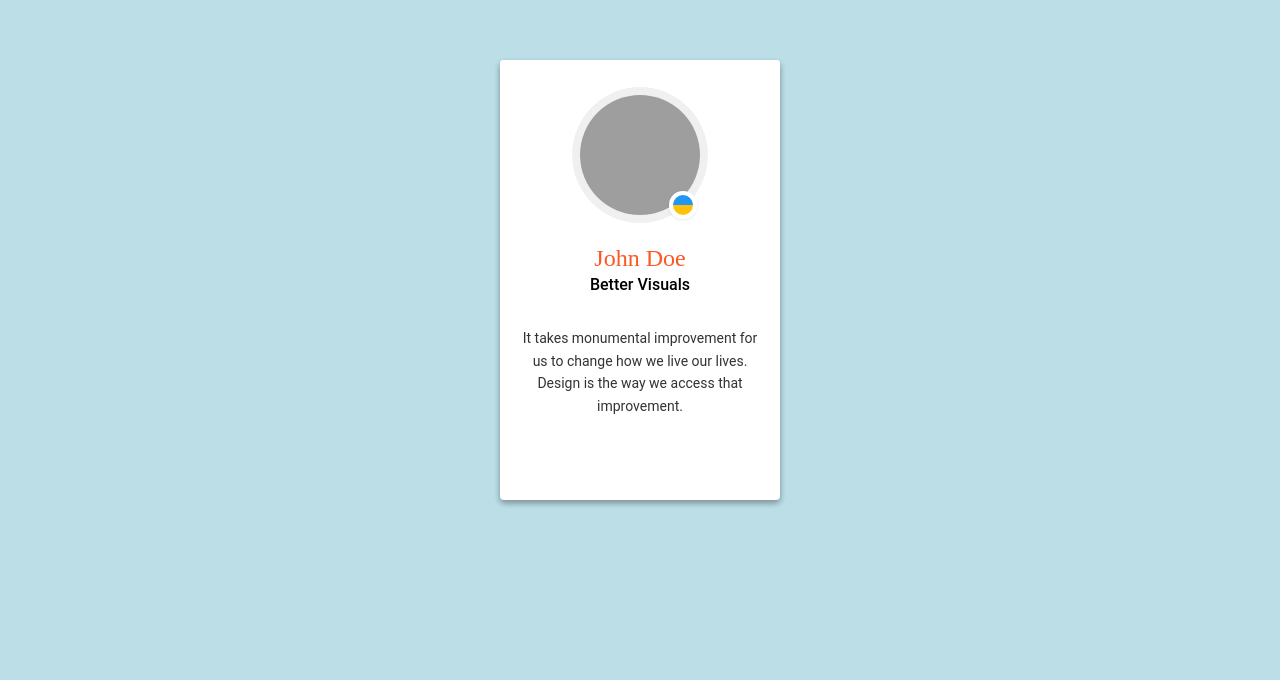
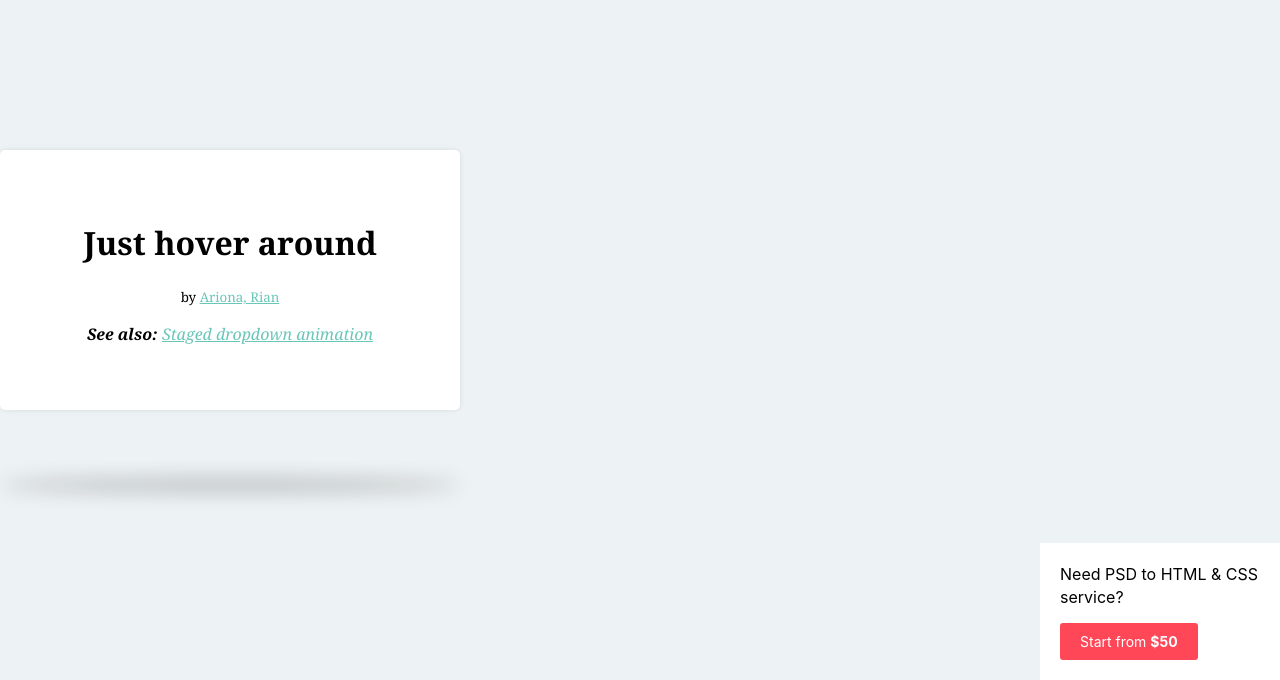
Before and after one commit to leehyeonj/css-transition, a React (Create React App) app in the folder css-transition/: page / in a window 1280 px wide. Shown: the part 120-800 px from the top of the page. Built offline with nearby package versions, Linux system fonts and the light colour scheme; grey boxes are pictures that could not be loaded.

Commit message:
new : hover around card

```diff
--- a/css-transition/package.json
+++ b/css-transition/package.json
@@ -7,9 +7,11 @@
     "@testing-library/react": "^12.0.0",
     "@testing-library/user-event": "^13.2.1",
     "classnames": "^2.3.1",
+    "node-sass": "^7.0.1",
     "react": "^17.0.2",
     "react-dom": "^17.0.2",
     "react-scripts": "5.0.0",
+    "sass-loader": "^12.6.0",
     "styled-components": "^5.3.3",
     "web-vitals": "^2.1.0"
   },
--- a/css-transition/src/App.css
+++ /dev/null
@@ -1,38 +0,0 @@
-.App {
-  text-align: center;
-}
-
-.App-logo {
-  height: 40vmin;
-  pointer-events: none;
-}
-
-@media (prefers-reduced-motion: no-preference) {
-  .App-logo {
-    animation: App-logo-spin infinite 20s linear;
-  }
-}
-
-.App-header {
-  background-color: #282c34;
-  min-height: 100vh;
-  display: flex;
-  flex-direction: column;
-  align-items: center;
-  justify-content: center;
-  font-size: calc(10px + 2vmin);
-  color: white;
-}
-
-.App-link {
-  color: #61dafb;
-}
-
-@keyframes App-logo-spin {
-  from {
-    transform: rotate(0deg);
-  }
-  to {
-    transform: rotate(360deg);
-  }
-}
--- a/css-transition/src/App.js
+++ b/css-transition/src/App.js
@@ -1,12 +1,8 @@
-import logo from "./logo.svg";
-import "./App.css";
-import SpreadCard from "./spread-card";
-import FlippingCard from "./flipping-card";
-import PongPong from "./pongpong-card";
+import HoverAround from "./hover-around";
 
 function App() {
   // return <SpreadCard />;
-  return <PongPong />;
+  return <HoverAround />;
 }
 
 export default App;
--- a/css-transition/src/hover-around/index.js
+++ b/css-transition/src/hover-around/index.js
@@ -1,10 +1,22 @@
-import React from "react";
+import React, { useState } from "react";
+import "./styles.scss";
 
 const HoverAround = () => {
+  const { innerWidth: width, innerHeight: height } = window;
+  const [ax, setAX] = useState();
+  const [ay, setAY] = useState();
+
+  const onMouseMove = (e) => {
+    setAX(-(width / 2 - e.pageX) / 20);
+    setAY((height / 2 - e.pageY) / 10);
+  };
   return (
-    <div>
-      <div class="card">
-        <div class="card-content">
+    <div onMouseMove={onMouseMove} className="root">
+      <div
+        className="card"
+        style={{ transform: `rotateY(${ax}deg) rotateX(${ay}deg)` }}
+      >
+        <div className="card-content">
           <h1>Just hover around</h1>
           <p>
             <small>
@@ -18,7 +30,7 @@ const HoverAround = () => {
               </a>
             </small>
           </p>
-          <p class="related">
+          <p className="related">
             <strong>See also: </strong>
             <a
               href="https://codepen.io/ariona/details/LVZLGP/"
@@ -31,7 +43,7 @@ const HoverAround = () => {
         </div>
       </div>
 
-      <div class="iklan">
+      <div className="iklan">
         <p>Need PSD to HTML & CSS service?</p>
         <a
           href="https://www.fiverr.com/share/vLevr"
--- a/css-transition/src/hover-around/styles.css
+++ b/css-transition/src/hover-around/styles.scss
@@ -1,6 +1,7 @@
-/* @import url(https://fonts.googleapis.com/css?family=Playfair+Display:400,400italic,700);
+// @import url(https://fonts.googleapis.com/css?family=Playfair+Display:400,400italic,700);
 
 body{
+  width: 100%;
   background: #edf2f4;
   perspective: 1000px;
   transform-style: preserve-3d;
@@ -8,7 +9,15 @@ body{
   height: 100vh;
   font-family: "Playfair Display",georgia,serif;
 }
+.root {
+  width: 100%;
+  height: 100%;
+  display: flex;
+  justify-content: center;
+  align-items: center;
+}
 .card{
+  margin: 0 auto;
   pointer-events: none;
   transform: translateZ(0);
   padding: 30px;
@@ -81,4 +90,4 @@ body{
     text-decoration: none;
     font-size: 14px;
   }
-} */
+}
```
Also changed, not shown: 1 other file (tests, documents, lock files or other folders).
